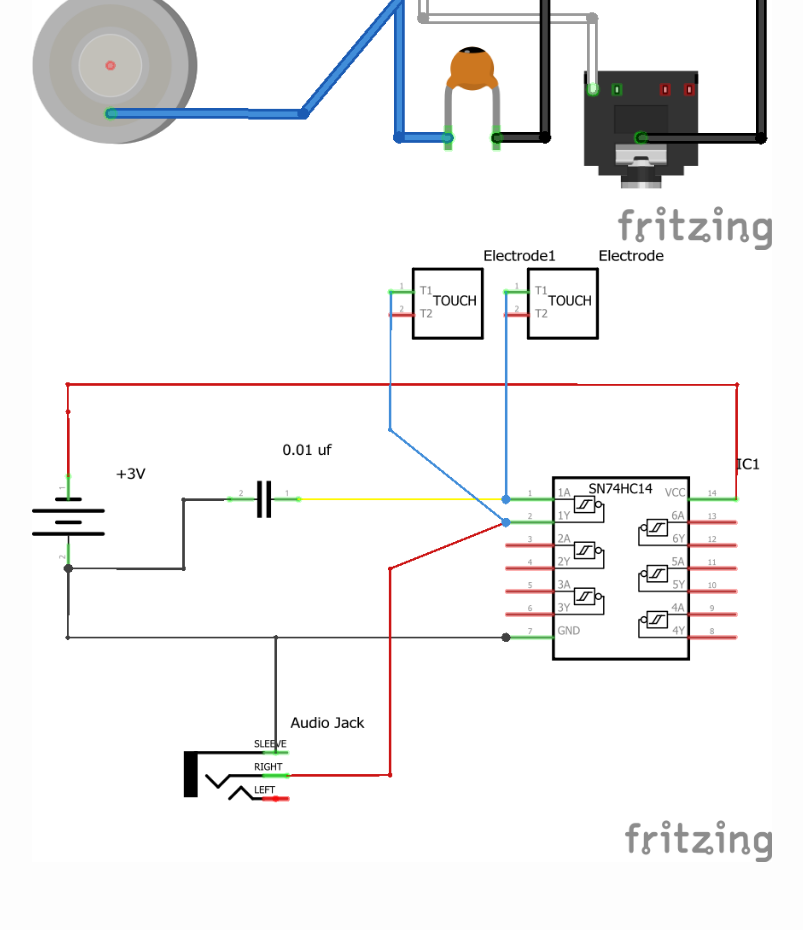
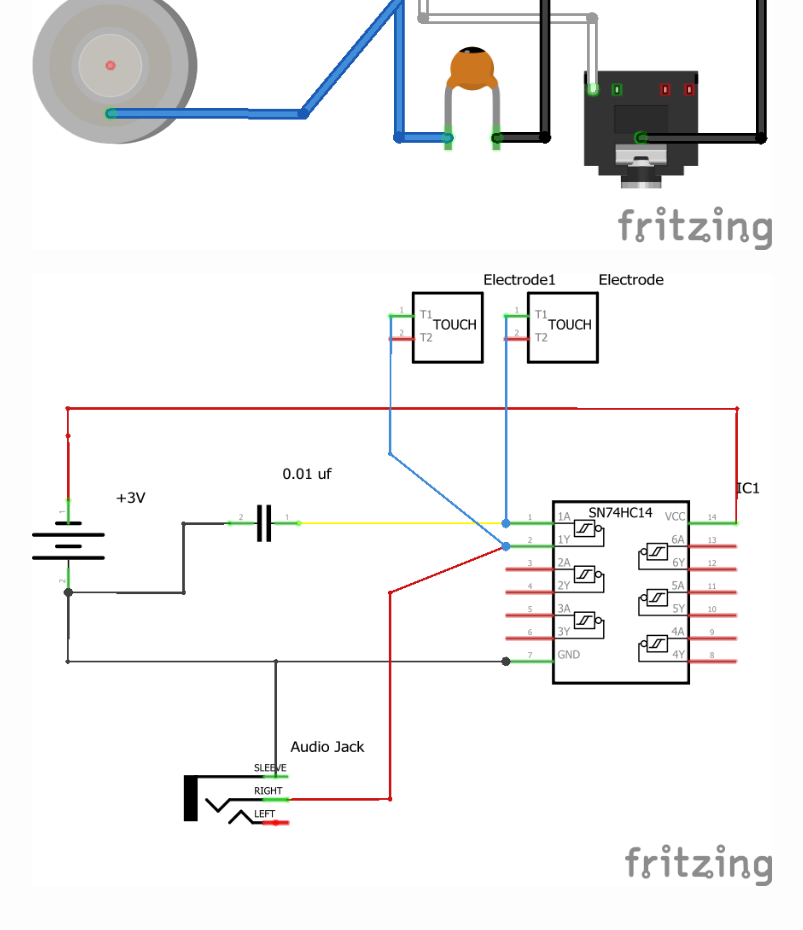
Before and after one commit to dtosca/audiohardware, a Jekyll site: the page built from _posts/2021-11-1-midterm-part-one.html, in a window 1280 px wide. Shown: the part 757-1687 px from the top of the page, without its empty margins (238-1041 px from the left). Built offline with Jekyll 4.4.1, drawn with Linux system fonts in a browser that asks for light colours.

Commit message:
aaaaaaaaaaaaaaaaaaaaaaaa

```diff
--- a/_posts/2021-11-1-midterm-part-one.html
+++ b/_posts/2021-11-1-midterm-part-one.html
@@ -11,18 +11,20 @@ author: Diana Tosca
 
 <img src="https://dtosca.github.io/audiohardware/assets/midterm_part1/Schematic_Image.png" alt="Image of circuit generated using Fritzing.">
 
+<br><br>
+
 <img src="https://dtosca.github.io/audiohardware/assets/midterm_part1/Schematic_Midterm.png" alt="Image of circuit as a schematic.">
 
 <h2>Build of Materials</h2>
 
-<iframe src="https://docs.google.com/spreadsheets/d/e/2PACX-1vRkhtdVNpCf1_fhR2B79bZLGGhzUykwhhK0RvaCdRzejoMl4fHJ05o7csyA56VqI1Urshk0R_Yx7Mhj/pubhtml?widget=true&amp;headers=false"></iframe>
+<iframe src="https://docs.google.com/spreadsheets/d/e/2PACX-1vRkhtdVNpCf1_fhR2B79bZLGGhzUykwhhK0RvaCdRzejoMl4fHJ05o7csyA56VqI1Urshk0R_Yx7Mhj/pubhtml?widget=true&amp;headers=false" frameborder="0" width="960" height="569" allowfullscreen="true" mozallowfullscreen="true" webkitallowfullscreen="true">></iframe>
 
 <h2>Device Sketch</h2>
 
 <p>I'm planning on purchasing this enclosure from Amazon, and drilling the necessary holes into it:</p>
 
-<img src="https://dtosca.github.io/audiohardware/assets/mideterm_part1/enclosure.jpg" alt="Picture of an enclosure that is see-through at the top.">
+<img src="https://dtosca.github.io/audiohardware/assets/midterm_part1/enclosure.jpg" alt="Picture of an enclosure that is see-through at the top.">
 
 <p>Here's a sketch of my 🌟Vision🌟 for the project:</p>
 
-<img src="https://dtosca.github.io/audiohardware/assets/mideterm_part1/sketch.jpg" alt="Picture of an enclosure that is see-through at the top.">
+<img src="https://dtosca.github.io/audiohardware/assets/midterm_part1/sketch.jpg" alt="Sketch of enclosure.">
```
